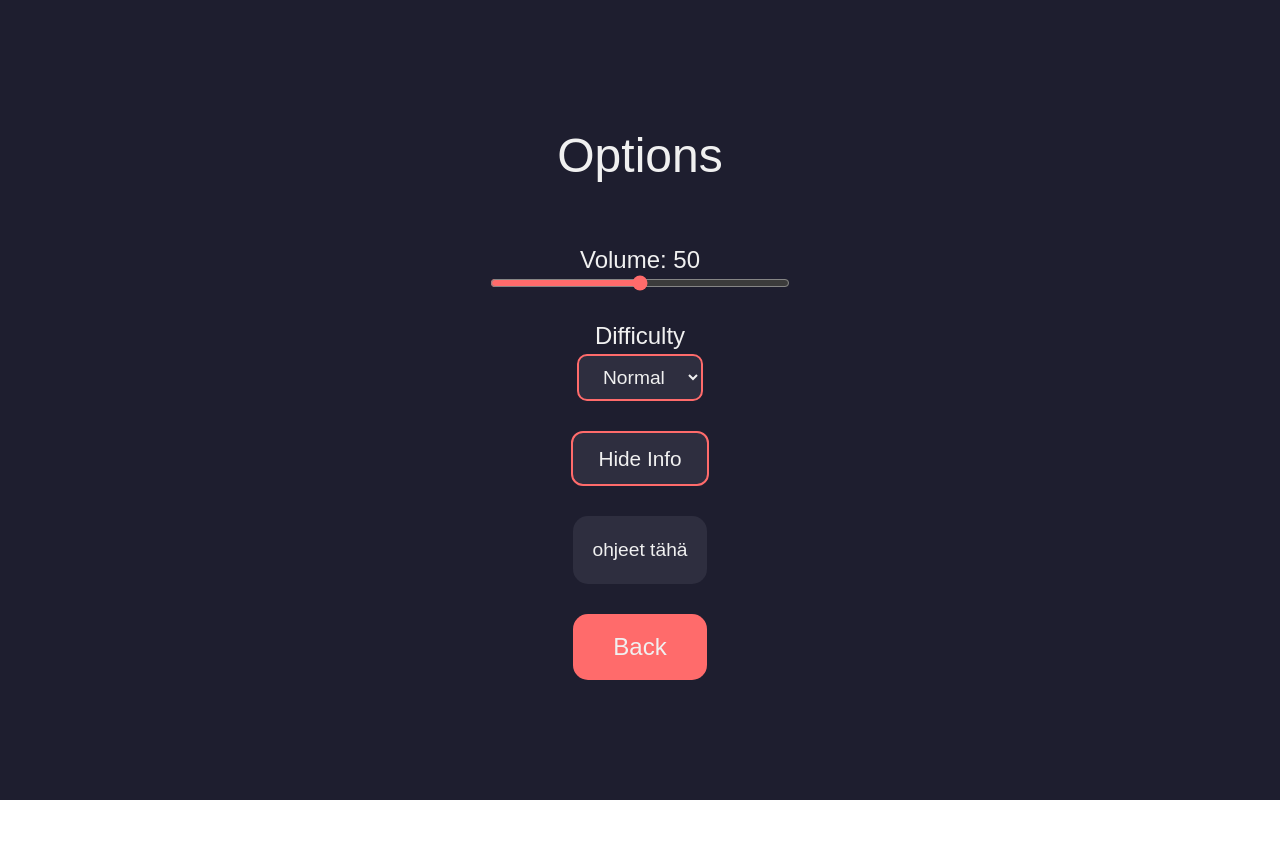
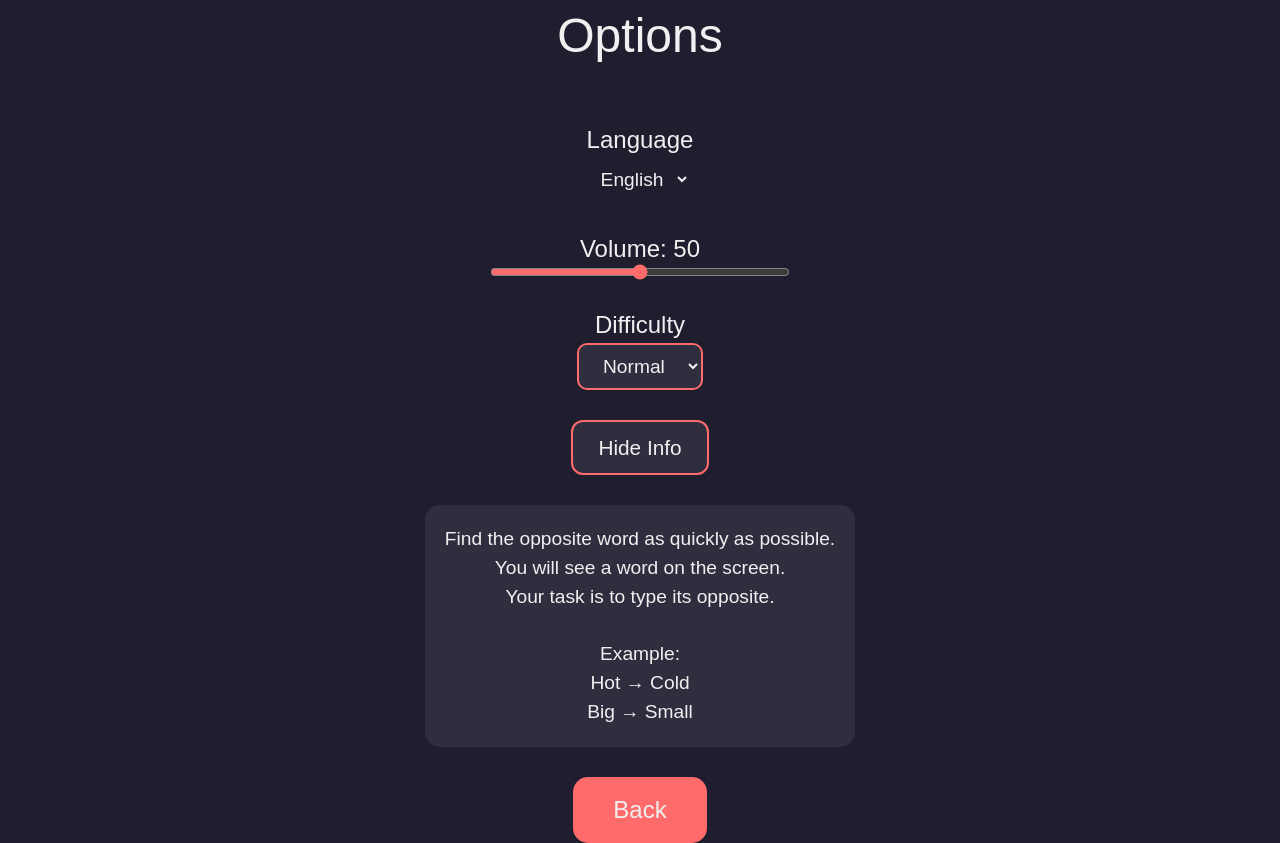
Before and after one commit to emppux5/opposites-peli, a Next.js app in the folder opposites-peli/: page /options in a window 1280 px wide. Both pictures are taken after a click on the button "Show Info". Before the commit the page ends 800 px from the top, so only its background shows below. Built offline with nearby package versions, Linux system fonts and the light colour scheme.

Commit message:
update
options update

```diff
--- a/opposites-peli/app/options/page.tsx
+++ b/opposites-peli/app/options/page.tsx
@@ -2,21 +2,45 @@
 import { useState, useEffect } from "react";
 import Link from "next/link";
 
+type Language = "fi" | "en";
+
+// 🍪 SET COOKIE
+function setCookie(name: string, value: string) {
+  document.cookie = `${name}=${value}; path=/; max-age=31536000`;
+}
+
+// 🍪 GET COOKIE
+function getCookie(name: string) {
+  const cookies = document.cookie.split("; ");
+  for (let c of cookies) {
+    const [key, value] = c.split("=");
+    if (key === name) return value;
+  }
+  return null;
+}
+
 export default function Options() {
   const [volume, setVolume] = useState(50);
   const [difficulty, setDifficulty] = useState("Normal");
+  const [language, setLanguage] = useState<Language>("en");
   const [hoverBack, setHoverBack] = useState(false);
   const [showInfo, setShowInfo] = useState(false);
 
-  // Luetaan localStoragesta kun komponentti ladataan
+  // 🔹 Ladataan asetukset
   useEffect(() => {
     const storedVolume = localStorage.getItem("volume");
     const storedDifficulty = localStorage.getItem("difficulty");
+    const cookieLang = getCookie("language");
+
     if (storedVolume) setVolume(Number(storedVolume));
     if (storedDifficulty) setDifficulty(storedDifficulty);
+
+    if (cookieLang === "fi" || cookieLang === "en") {
+      setLanguage(cookieLang);
+    }
   }, []);
 
-  // Tallennetaan muutokset localStorageen heti kun state muuttuu
+  // 🔹 Tallennetaan volume & difficulty edelleen localStorageen
   useEffect(() => {
     localStorage.setItem("volume", volume.toString());
   }, [volume]);
@@ -24,6 +48,45 @@ export default function Options() {
   useEffect(() => {
     localStorage.setItem("difficulty", difficulty);
   }, [difficulty]);
+
+  // 🔹 Tallennetaan kieli COOKIEEN
+  useEffect(() => {
+    setCookie("language", language);
+  }, [language]);
+
+  // 🌍 Tekstit
+  const text = {
+    fi: {
+      options: "Asetukset",
+      volume: "Äänenvoimakkuus",
+      difficulty: "Vaikeustaso",
+      infoBtn: showInfo ? "Piilota ohje" : "Näytä ohje",
+      back: "Takaisin",
+      language: "Kieli",
+      info: `Etsi sanan vastakohta mahdollisimman nopeasti.
+Näet ruudulla sanan.
+Tehtäväsi on kirjoittaa sen vastakohta.
+
+Esimerkki:
+Kuuma → Kylmä
+Iso → Pieni`
+    },
+    en: {
+      options: "Options",
+      volume: "Volume",
+      difficulty: "Difficulty",
+      infoBtn: showInfo ? "Hide Info" : "Show Info",
+      back: "Back",
+      language: "Language",
+      info: `Find the opposite word as quickly as possible.
+You will see a word on the screen.
+Your task is to type its opposite.
+
+Example:
+Hot → Cold
+Big → Small`
+    }
+  };
 
   return (
     <div
@@ -39,11 +102,34 @@ export default function Options() {
         gap: "30px",
       }}
     >
-      <h1 style={{ fontSize: "3rem", marginBottom: "20px" }}>Options</h1>
+      <h1 style={{ fontSize: "3rem", marginBottom: "20px" }}>
+        {text[language].options}
+      </h1>
+
+      {/* 🌍 LANGUAGE */}
+      <div>
+        <p style={{ fontSize: "1.5rem" }}>
+          {text[language].language}
+        </p>
+        <select
+          value={language}
+          onChange={(e) => setLanguage(e.target.value as Language)}
+          style={{
+            fontSize: "1.2rem",
+            padding: "10px",
+            borderRadius: "10px"
+          }}
+        >
+          <option value="fi">Suomi</option>
+          <option value="en">English</option>
+        </select>
+      </div>
 
       {/* Volume */}
       <div style={{ display: "flex", flexDirection: "column", alignItems: "center" }}>
-        <p style={{ fontSize: "1.5rem" }}>Volume: {volume}</p>
+        <p style={{ fontSize: "1.5rem" }}>
+          {text[language].volume}: {volume}
+        </p>
         <input
           type="range"
           min="0"
@@ -56,7 +142,9 @@ export default function Options() {
 
       {/* Difficulty */}
       <div style={{ display: "flex", flexDirection: "column", alignItems: "center" }}>
-        <p style={{ fontSize: "1.5rem" }}>Difficulty</p>
+        <p style={{ fontSize: "1.5rem" }}>
+          {text[language].difficulty}
+        </p>
         <select
           value={difficulty}
           onChange={(e) => setDifficulty(e.target.value)}
@@ -87,10 +175,9 @@ export default function Options() {
           backgroundColor: "#2E2E3F",
           color: "#F0F0F0",
           cursor: "pointer",
-          transition: "0.2s",
         }}
       >
-        {showInfo ? "Hide Info" : "Show Info"}
+        {text[language].infoBtn}
       </button>
 
       {/* Info teksti */}
@@ -103,9 +190,10 @@ export default function Options() {
             borderRadius: "15px",
             textAlign: "center",
             fontSize: "1.2rem",
+            whiteSpace: "pre-line"
           }}
         >
-          ohjeet tähä
+          {text[language].info}
         </div>
       )}
 
@@ -122,10 +210,9 @@ export default function Options() {
             backgroundColor: hoverBack ? "#FF8787" : "#FF6B6B",
             color: "#F0F0F0",
             cursor: "pointer",
-            transition: "0.2s",
           }}
         >
-          Back
+          {text[language].back}
         </button>
       </Link>
     </div>
```
